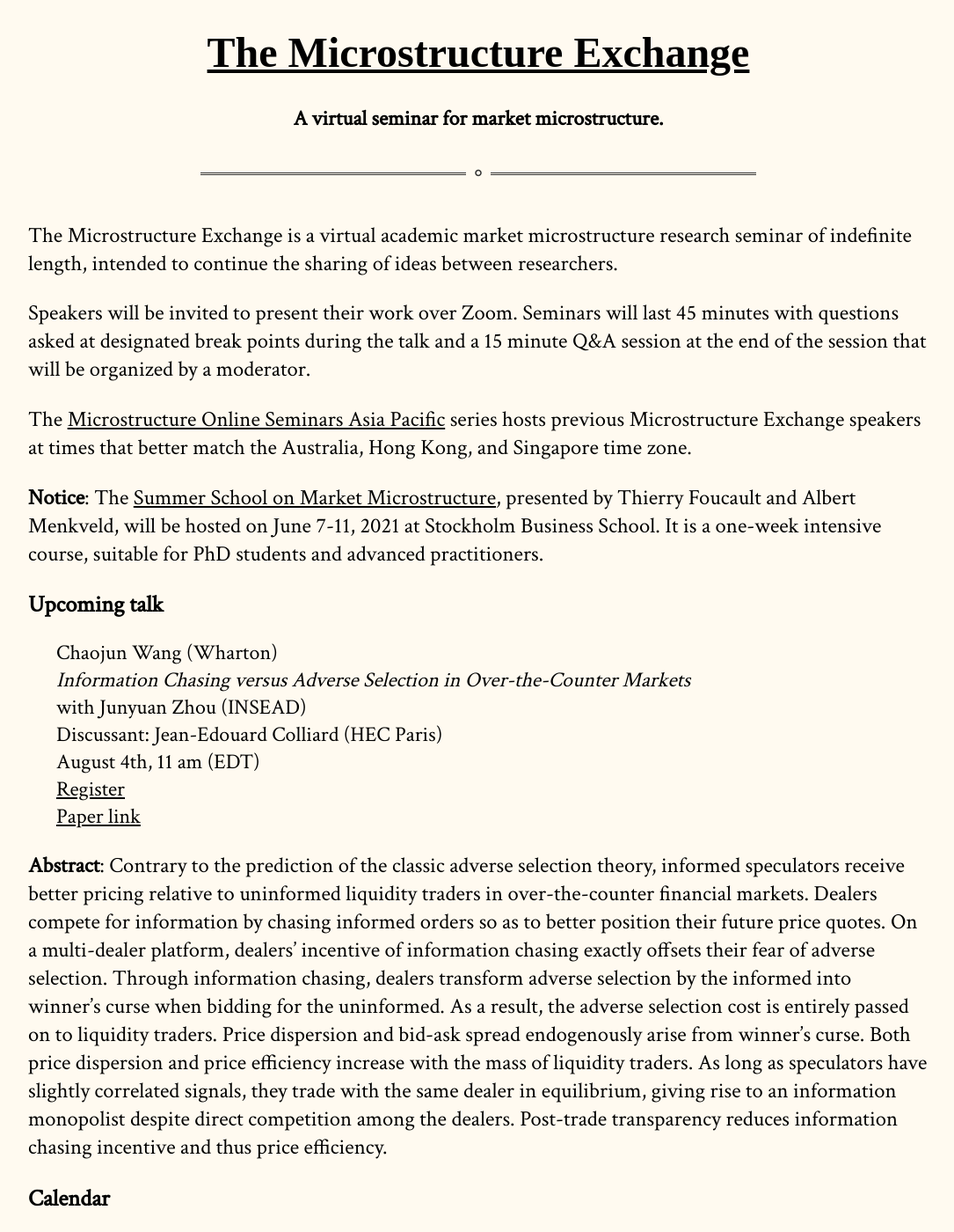
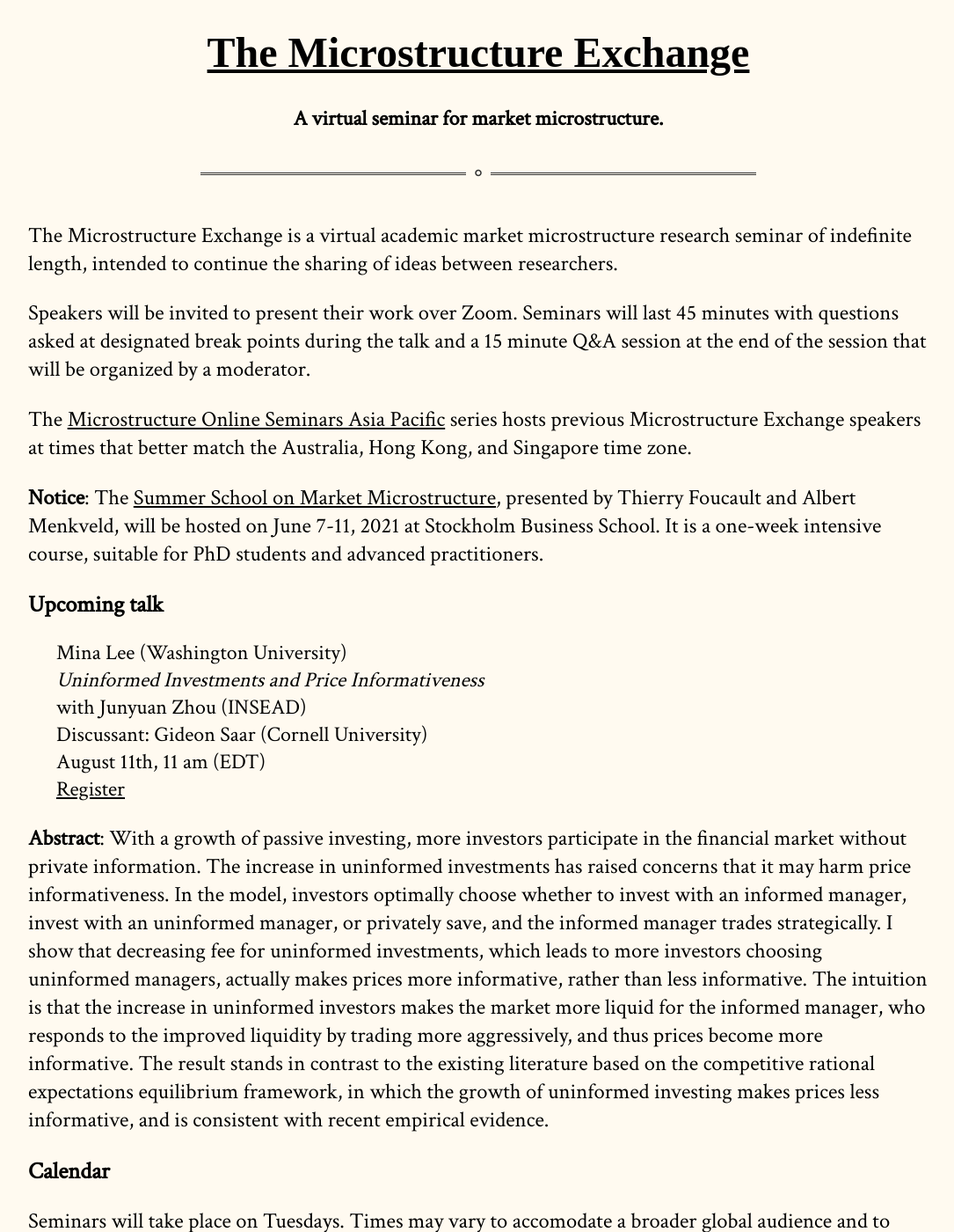
Before and after one commit to cpfiffer/microstructure.exchange, a Jekyll site: the page built from index.md, in a window 1280 px wide and 1400 px high. Shown: the whole window at 88% size, without its empty margins (96-1181 px from the left). Built offline with Jekyll 4.4.1, drawn with Linux system fonts in a browser that asks for light colours; some web fonts are replaced; some of the changed text lies outside the part shown.

Commit message:
Add Mina Lee info

```diff
--- a/_config.yml
+++ b/_config.yml
@@ -11,13 +11,13 @@ github:
   owner_name: Cameron Pfiffer
 
 speaker-info:
-  speaker-name: Chaojun Wang (Wharton)
-  speaker-paper: "Information Chasing versus Adverse Selection in Over-the-Counter Markets"
+  speaker-name: Mina Lee (Washington University)
+  speaker-paper: "Uninformed Investments and Price Informativeness"
   coauthors: "Junyuan Zhou (INSEAD)"
-  speaker-date: August 4th, 11 am (EDT)
-  discussant: "Jean-Edouard Colliard (HEC Paris)"
-  paper-link: http://ssrn.com/abstract=3662566
-  webinar-link: https://utoronto.zoom.us/webinar/register/WN_JC7UUCQ_QdKK9NuqECsq2Q
+  speaker-date: August 11th, 11 am (EDT)
+  discussant: "Gideon Saar (Cornell University)"
+  # paper-link:
+  webinar-link: https://utoronto.zoom.us/webinar/register/WN_PRDLlxeUQwaG9qOekxIcdw
   # slides-link: /slides/Slides_MicrEx_AI.pdf
 
 # July 7 - Zhang/Moinas
--- a/index.md
+++ b/index.md
@@ -22,7 +22,7 @@ The [Microstructure Online Seminars Asia Pacific](https://sites.google.com/site/
 
 {% include upcoming-speaker.html %}
 
-**Abstract**: Contrary to the prediction of the classic adverse selection theory, informed speculators receive better pricing relative to uninformed liquidity traders in over-the-counter financial markets. Dealers compete for information by chasing informed orders so as to better position their future price quotes. On a multi-dealer platform, dealers' incentive of information chasing exactly offsets their fear of adverse selection. Through information chasing, dealers transform adverse selection by the informed into winner's curse when bidding for the uninformed. As a result, the adverse selection cost is entirely passed on to liquidity traders. Price dispersion and bid-ask spread endogenously arise from winner's curse. Both price dispersion and price efficiency increase with the mass of liquidity traders. As long as speculators have slightly correlated signals, they trade with the same dealer in equilibrium, giving rise to an information monopolist despite direct competition among the dealers. Post-trade transparency reduces information chasing incentive and thus price efficiency.
+**Abstract**: With a growth of passive investing, more investors participate in the financial market without private information.  The increase in uninformed investments has raised concerns that it may harm price informativeness. In the model, investors optimally choose whether to invest with an informed manager, invest with an uninformed manager, or privately save, and the informed manager trades strategically. I show that decreasing fee for uninformed investments, which leads to more investors choosing uninformed managers, actually makes prices more informative, rather than less informative.  The intuition is that the increase in uninformed investors makes the market more liquid for the informed manager, who responds to the improved liquidity by trading more aggressively, and thus prices become more informative.  The result stands in contrast to the existing literature based on the competitive rational expectations equilibrium framework, in which the growth of uninformed investing makes prices less informative, and is consistent with recent empirical evidence.
 
 ## Calendar
 
@@ -50,6 +50,7 @@ Email [contact@microstructure.exchange](mailto:contact@microstructure.exchange)
 
 ## Past talks
 
+- Chaojun Wang ([recording](https://youtu.be/DFxnlwH4Jno) and [paper](http://ssrn.com/abstract=3662566))
 - Thomas Marta ([recording](https://youtu.be/EiHhwcnq5GI) and [paper](https://papers.ssrn.com/sol3/papers.cfm?abstract_id=3350519)).
 - Thomas Ernst ([recording](https://youtu.be/KL1NzGi6d8w) and [paper](https://www.mit.edu/~ternst/docs/jmp.pdf)).
 - Alexey Ivashchenko ([recording](https://youtu.be/JmbAfq5bhzU), [paper](https://papers.ssrn.com/sol3/papers.cfm?abstract_id=3473739), and [slides](/slides/Slides_MicrEx_AI.pdf))
```
